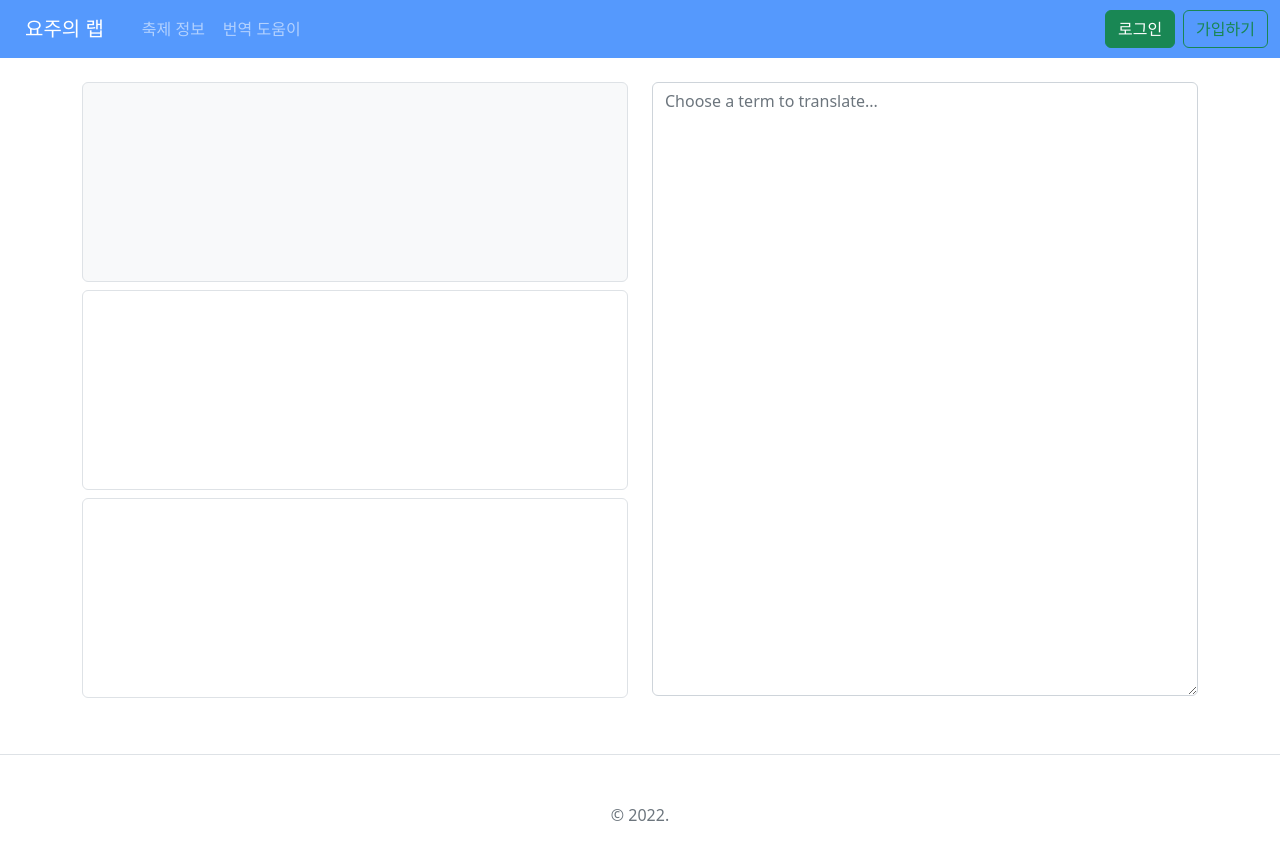
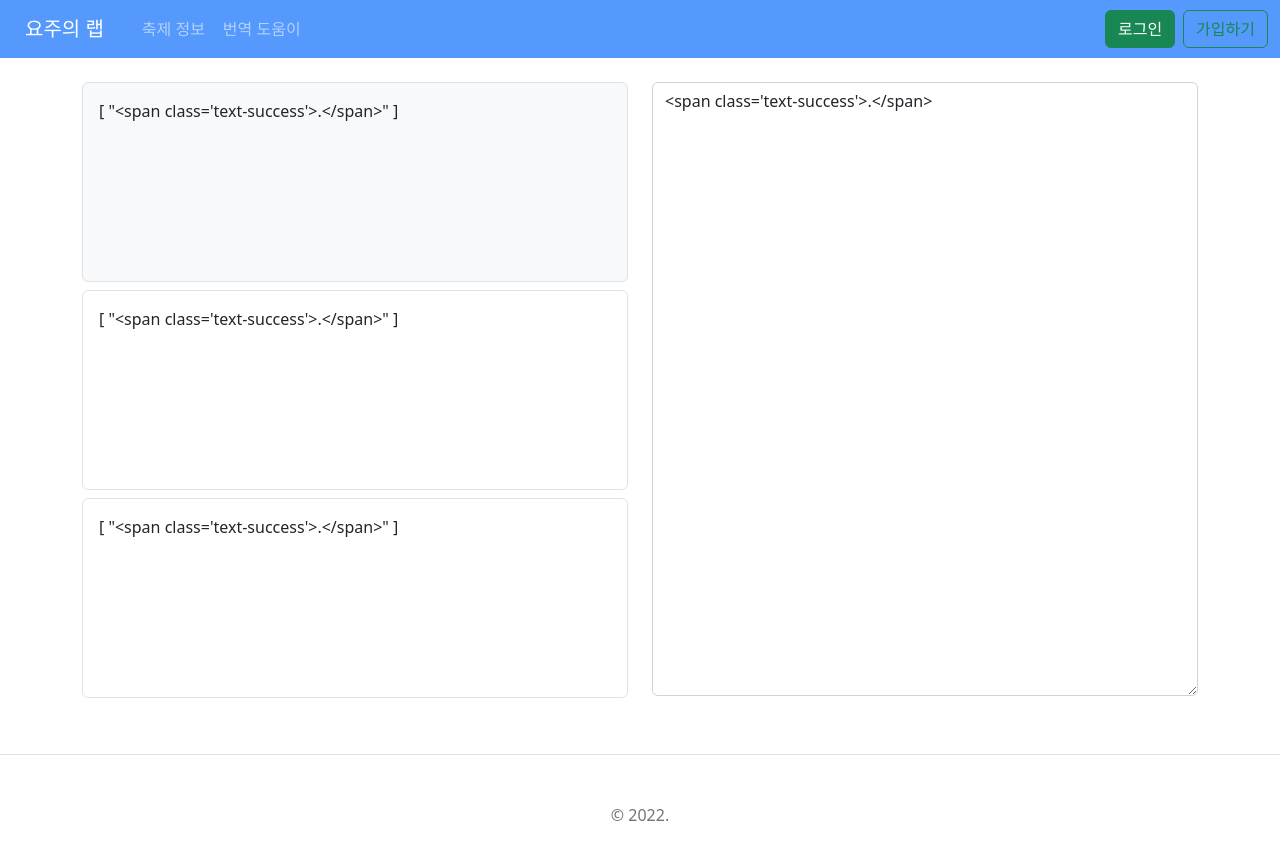
Before and after one commit to gocolab/lab_vues, a Vue app: page /TranslationMain in a window 1280 px wide. Shown: the top 860 px of the page. Built offline with nearby package versions, Linux system fonts and the light colour scheme.

Commit message:
add app for translator

```diff
--- a/src/components/translation/Main.vue
+++ b/src/components/translation/Main.vue
@@ -2,13 +2,13 @@
   <div class="row">
     <div class="col-6">
       <div class="scrollspy-example bg-light p-3 rounded-2 border">
-        {{ source }}
+        {{ states.source }}
       </div>
       <div class="scrollspy-example p-3 rounded-2 border">
-        {{ byFirst }}
+        {{ states.byFirst }}
       </div>
       <div class="scrollspy-example p-3 rounded-2 border">
-        {{ bySecond }}
+        {{ states.bySecond }}
       </div>
     </div>
     <div class="col-6">
@@ -19,7 +19,7 @@
           @keydown="writeTranslatingTerms"
           @click="moveTranslatingTerms"
           placeholder="Choose a term to translate..."
-          v-model="stores.translatestates.byMe"
+          v-model="states.source"
         ></textarea>
       </div>
     </div>
@@ -34,6 +34,7 @@ const states = reactive({
   source: "",
   byFirst: "",
   bySecond: "",
+  byMe: "",
 });
 
 function splitStringToArray(str) {
@@ -42,7 +43,7 @@ function splitStringToArray(str) {
   array_list.forEach((element, index) => {
     array_list[index] = element + ".";
   });
-
+  console.log(array_list);
   return array_list;
 }
 
@@ -63,11 +64,17 @@ function changeLineMark() {
 // 변수 선언
 let currentLineNumber = 0;
 
-states.source = splitStringToArray(stores.translatestates.source);
-states.byFirst = splitStringToArray(stores.translatestates.byFirst);
-states.bySecond = splitStringToArray(stores.translatestates.bySecond);
+function initial() {
+  states.source = splitStringToArray(stores.translatestates.source);
+  states.byFirst = splitStringToArray(stores.translatestates.byFirst);
+  states.bySecond = splitStringToArray(stores.translatestates.bySecond);
+}
 
-changeLineMark();
+onMounted(() => {
+  initial();
+  changeLineMark();
+  console.log();
+});
 
 function writeTranslatingTerms(event) {
   const keyCode = event.keyCode;
```
